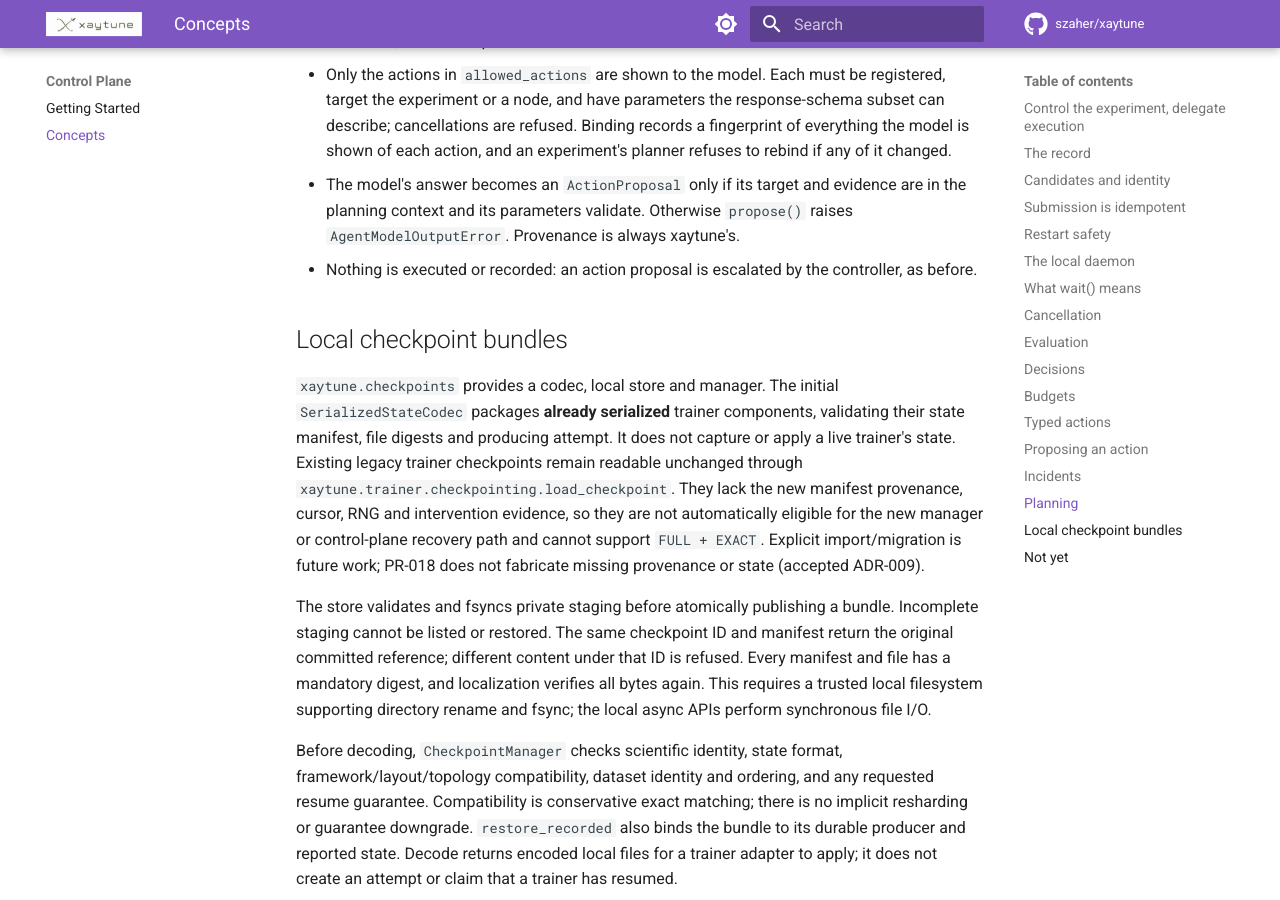
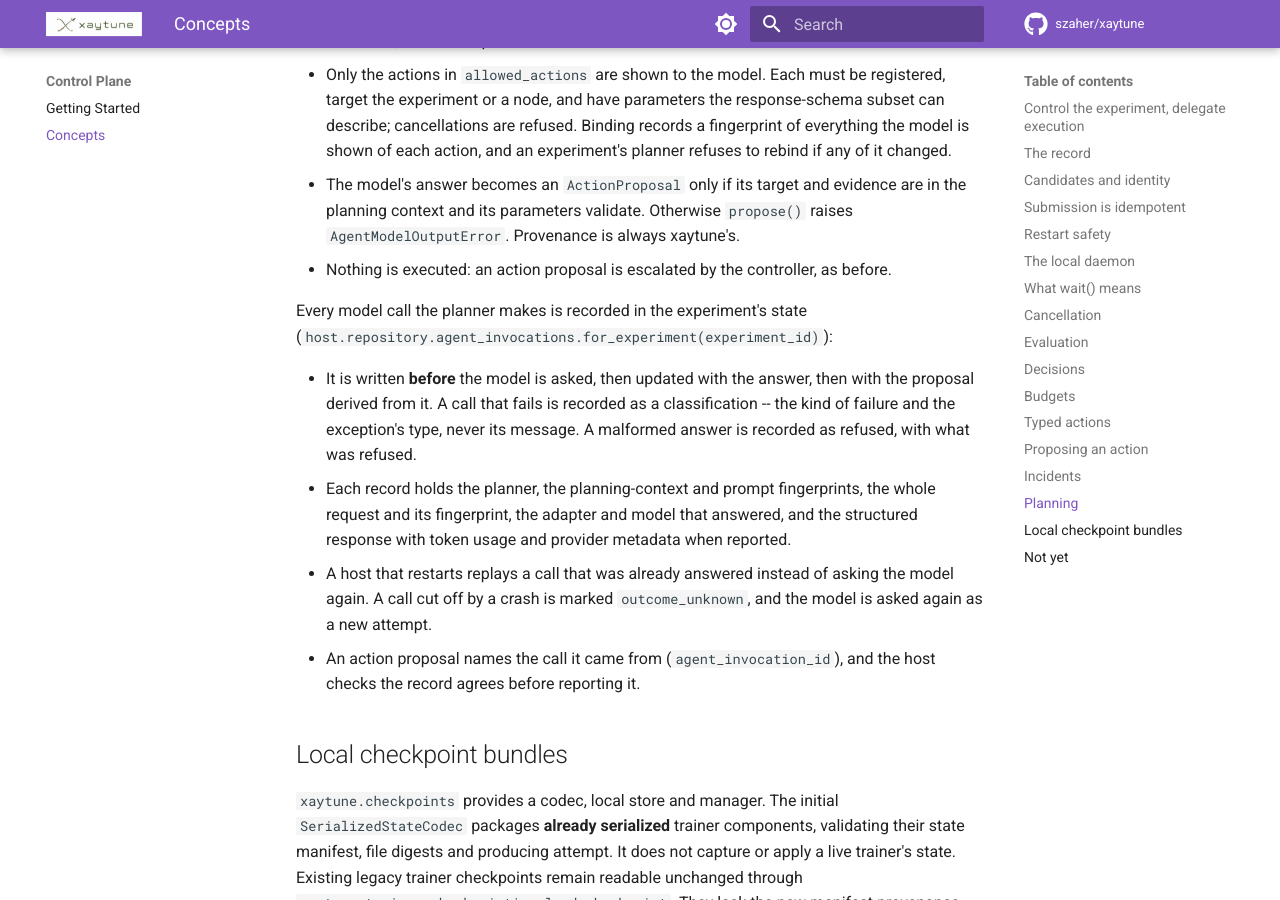
Before and after one commit to szaher/xaytune, an MkDocs documentation site: the page built from docs/control-plane/concepts.md, in a window 1280 px wide and 900 px high, scrolled down 15104 px. Built offline with MkDocs 1.6.1 and Material for MkDocs 9.7.7, drawn with Linux system fonts in a browser that asks for light colours; comment, search, counter and statistics services are not loaded.

Commit message:
PR-032: settle agent invocation audit -- intent before the call
Spec 15 §PR-032, spec 09 §9 and the control-plane concepts settle how a
model-backed planner's invocations become durable: recorded INTENDED
before the model is asked, the answer recorded before anything is
derived from it, a proposal derived only from the recorded answer, and a
crash mid-call left as an outcome nobody pretends away. Failures are
classified, never quoted; answered rounds are replayed, not re-asked;
an action proposal names the invocation that produced it.

Co-Authored-By: Claude Opus 5.5 <noreply@anthropic.com>

```diff
--- a/docs/control-plane/concepts.md
+++ b/docs/control-plane/concepts.md
@@ -694,8 +694,25 @@ spec.planner = PlannerSpec(kind="llm", config={
   evidence are in the planning context and its parameters validate.
   Otherwise `propose()` raises `AgentModelOutputError`. Provenance is always
   xaytune's.
-- Nothing is executed or recorded: an action proposal is escalated by the
-  controller, as before.
+- Nothing is executed: an action proposal is escalated by the controller,
+  as before.
+
+Every model call the planner makes is recorded in the experiment's state
+(`host.repository.agent_invocations.for_experiment(experiment_id)`):
+
+- It is written **before** the model is asked, then updated with the answer,
+  then with the proposal derived from it. A call that fails is recorded as a
+  classification -- the kind of failure and the exception's type, never its
+  message. A malformed answer is recorded as refused, with what was refused.
+- Each record holds the planner, the planning-context and prompt
+  fingerprints, the whole request and its fingerprint, the adapter and model
+  that answered, and the structured response with token usage and provider
+  metadata when reported.
+- A host that restarts replays a call that was already answered instead of
+  asking the model again. A call cut off by a crash is marked
+  `outcome_unknown`, and the model is asked again as a new attempt.
+- An action proposal names the call it came from (`agent_invocation_id`),
+  and the host checks the record agrees before reporting it.
 
 ## Local checkpoint bundles
 
```
Also changed, not shown: xaytune-training-harness-spec/09-agent-planner-policy-budget.md (+12 -0 lines), xaytune-training-harness-spec/15-implementation-plan.md (+66 -0 lines).
